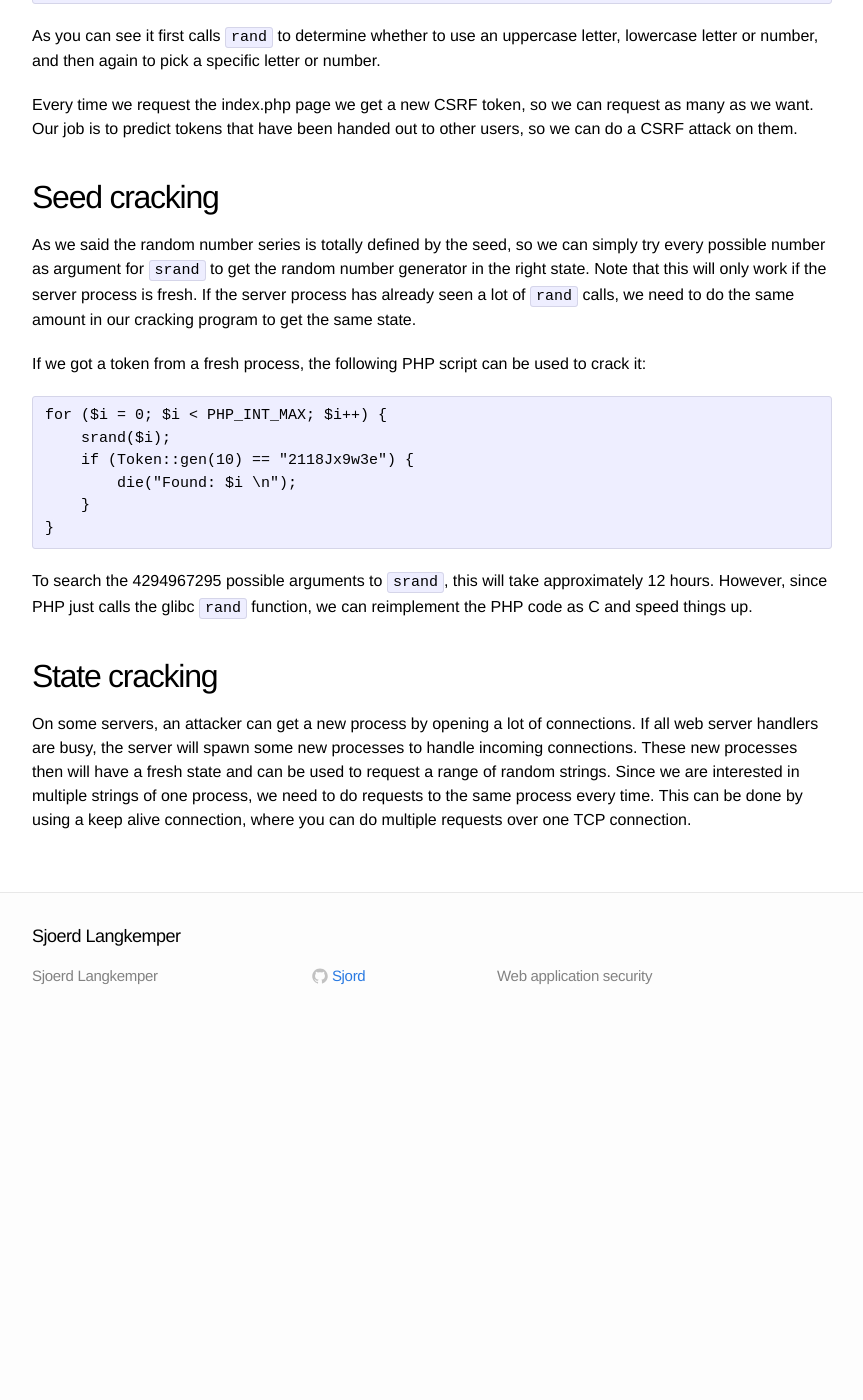
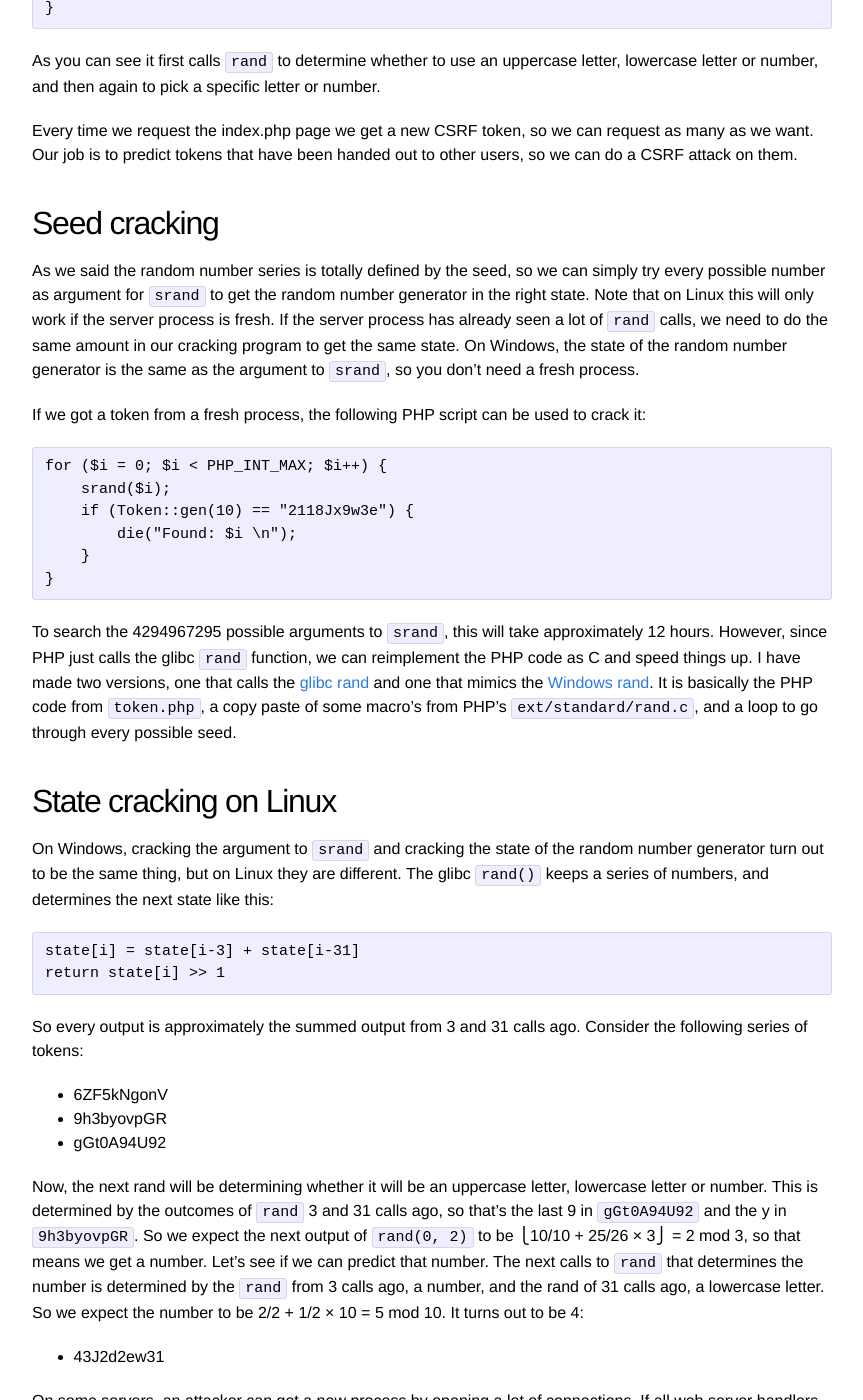
Before and after one commit to Sjord/Sjord.github.io, a Jekyll site: the page built from _posts/2016-02-04-cracking-php-rand.md, in a window 1280 px wide and 1400 px high, scrolled down 1055 px. Shown: the whole window, without its empty margins (208-1071 px from the left). Built offline with Jekyll 4.4.1, drawn with Linux system fonts in a browser that asks for light colours; before the commit the page ends 2088 px from its top, so only the background shows below that; some of the changed text lies outside the part shown.

Commit message:
Write some things about rand cracking

```diff
--- a/_posts/2016-02-04-cracking-php-rand.md
+++ b/_posts/2016-02-04-cracking-php-rand.md
@@ -11,7 +11,7 @@ Webapps occasionaly need to create tokens that are hard to guess. For example fo
 
 In PHP, the function [`rand()`](https://secure.php.net/rand) creates pseudorandom numbers. The initial state of the random number generator (the seed) is set with [`srand`](https://secure.php.net/srand). If you don't call `srand` yourself, PHP seeds the random number generator with some hard to guess number when you call `rand`. The seed passed to `srand` totally determines the string of numbers that `rand` will generate.
 
-The random number generator keeps a state that is initially set by `srand` and then changed every time you call `rand`. This state is specific to the process, so two processes typically return different numbers for `rand`.
+The random number generator keeps a state that is initially set by `srand` and then changed every time you call `rand`. This state is specific to the process, so two processes typically return different numbers for `rand`. On Windows this state has a size of 32 bits and can be directly set using `srand`. On Linux the state is 1024 bits.
 
 ## Our example program
 
@@ -38,7 +38,7 @@ Every time we request the index.php page we get a new CSRF token, so we can requ
 
 ## Seed cracking
 
-As we said the random number series is totally defined by the seed, so we can simply try every possible number as argument for `srand` to get the random number generator in the right state. Note that this will only work if the server process is fresh. If the server process has already seen a lot of `rand` calls, we need to do the same amount in our cracking program to get the same state.
+As we said the random number series is totally defined by the seed, so we can simply try every possible number as argument for `srand` to get the random number generator in the right state. Note that on Linux this will only work if the server process is fresh. If the server process has already seen a lot of `rand` calls, we need to do the same amount in our cracking program to get the same state. On Windows, the state of the random number generator is the same as the argument to `srand`, so you don't need a fresh process.
 
 If we got a token from a fresh process, the following PHP script can be used to crack it:
 
@@ -49,9 +49,25 @@ If we got a token from a fresh process, the following PHP script can be used to
         }
     }
 
-To search the 4294967295 possible arguments to `srand`, this will take approximately 12 hours. However, since PHP just calls the glibc `rand` function, we can reimplement the PHP code as C and speed things up.
+To search the 4294967295 possible arguments to `srand`, this will take approximately 12 hours. However, since PHP just calls the glibc `rand` function, we can reimplement the PHP code as C and speed things up. I have made two versions, one that calls the [glibc rand](https://github.com/Sjord/crack-ezchatter-token/blob/master/crackseed.c) and one that mimics the [Windows rand](https://github.com/Sjord/crack-ezchatter-token/blob/master/wincrackstate.c). It is basically the PHP code from `token.php`, a copy paste of some macro's from PHP's `ext/standard/rand.c`, and a loop to go through every possible seed.
+
+## State cracking on Linux
+
+On Windows, cracking the argument to `srand` and cracking the state of the random number generator turn out to be the same thing, but on Linux they are different. The glibc `rand()` keeps a series of numbers, and determines the next state like this:
+
+    state[i] = state[i-3] + state[i-31]
+    return state[i] >> 1
+
+So every output is approximately the summed output from 3 and 31 calls ago. Consider the following series of tokens:
+
+* 6ZF5kNgonV
+* 9h3byovpGR
+* gGt0A94U92
+
+Now, the next rand will be determining whether it will be an uppercase letter, lowercase letter or number. This is determined by the outcomes of `rand` 3 and 31 calls ago, so that's the last 9 in `gGt0A94U92` and the y in `9h3byovpGR`. So we expect the next output of `rand(0, 2)` to be ⎩10/10 + 25/26 × 3⎭ = 2 mod 3, so that means we get a number. Let's see if we can predict that number. The next calls to `rand` that determines the number is determined by the `rand` from 3 calls ago, a number, and the rand of 31 calls ago, a lowercase letter. So we expect the number to be 2/2 + 1/2 × 10 = 5 mod 10. It turns out to be 4:
+
+* 43J2d2ew31
 
 
-## State cracking
 
 On some servers, an attacker can get a new process by opening a lot of connections. If all web server handlers are busy, the server will spawn some new processes to handle incoming connections. These new processes then will have a fresh state and can be used to request a range of random strings. Since we are interested in multiple strings of one process, we need to do requests to the same process every time. This can be done by using a keep alive connection, where you can do multiple requests over one TCP connection.
```
